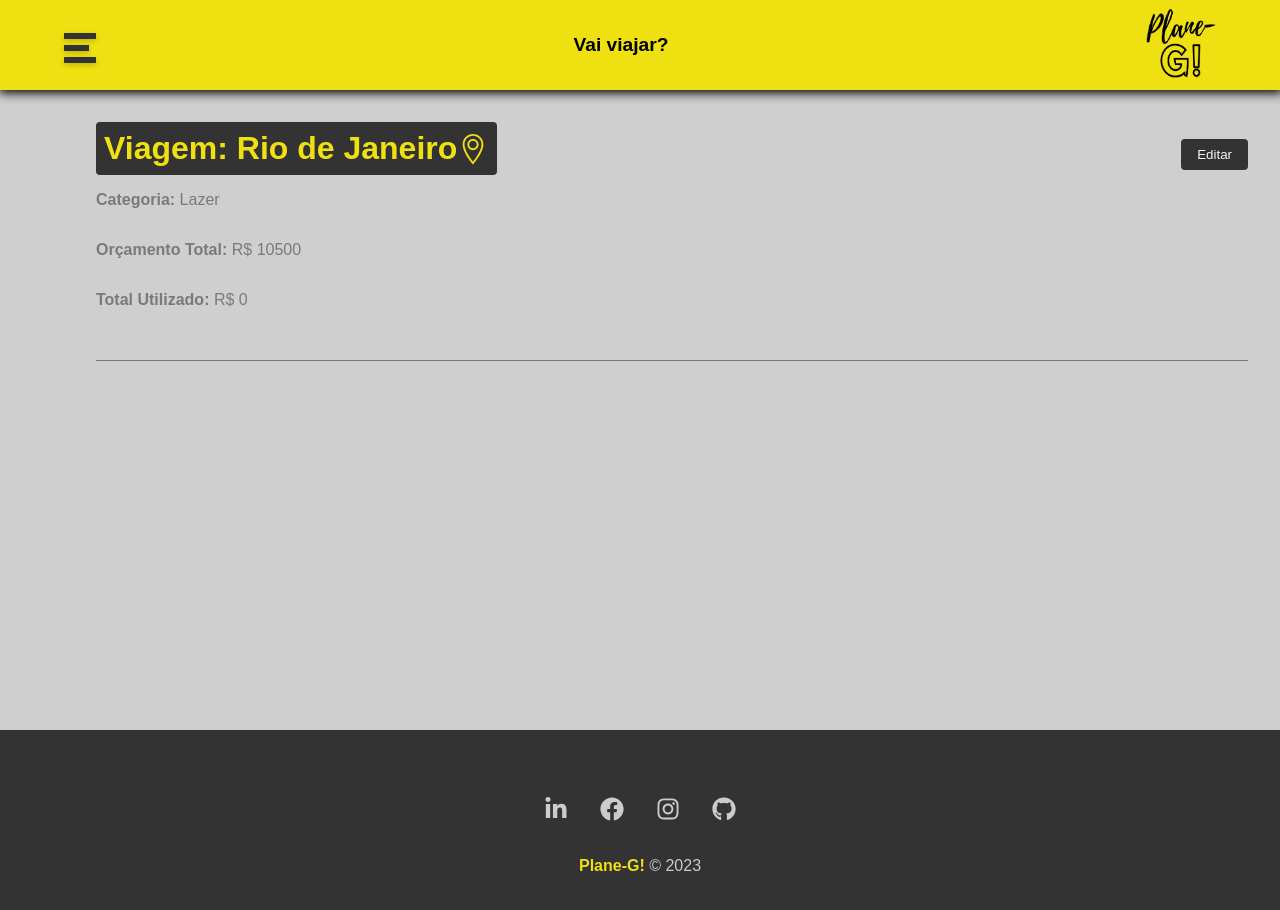
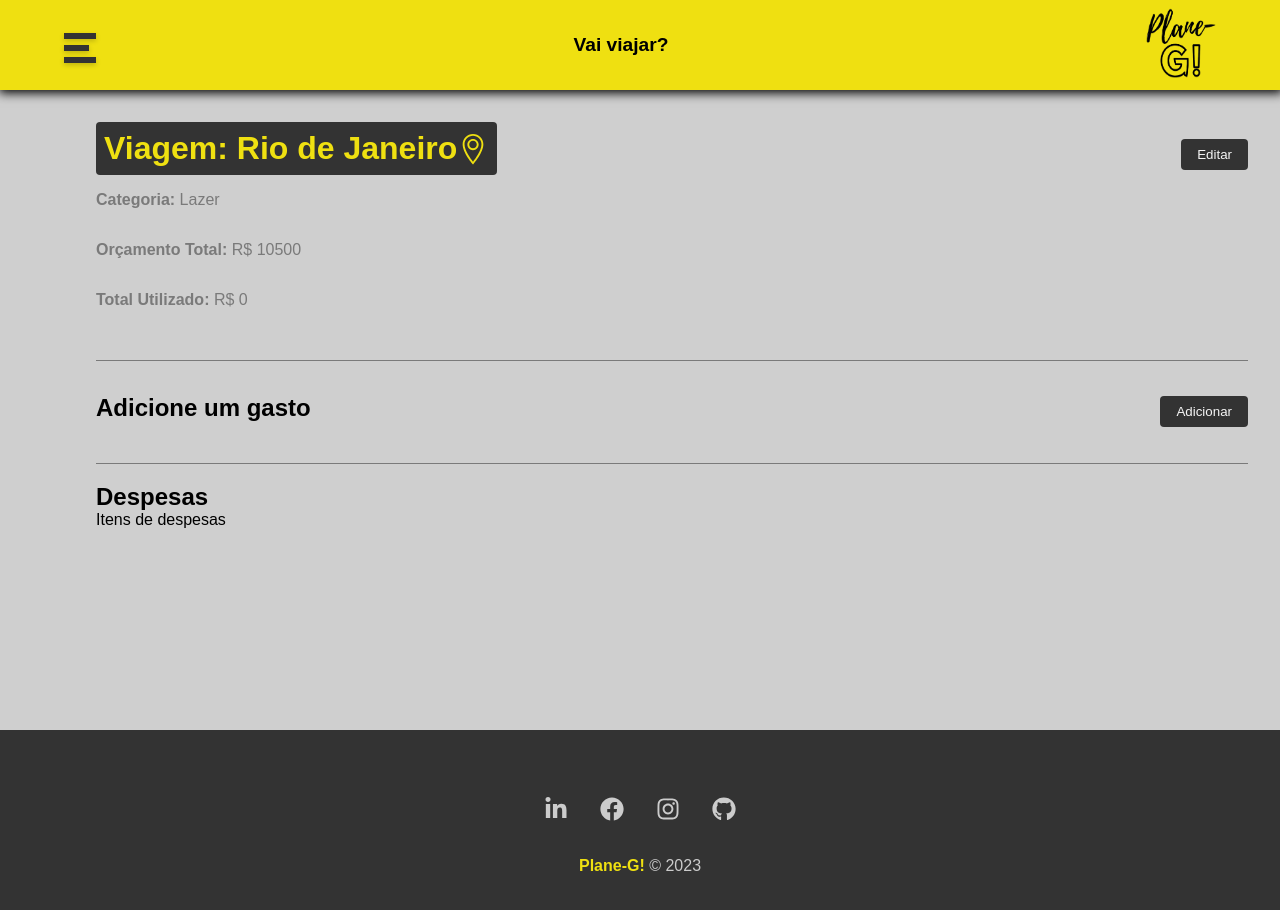
Before and after one commit to alexandreSouza31/plane-G, a React (Create React App) app: page /trip/1 in a window 1280 px wide. Shown: the top 910 px of the page. Built offline with nearby package versions, Linux system fonts and the light colour scheme; data requests are answered from the project's data file.

Commit message:
will add elements for travel expenses

```diff
--- a/src/components/pages/Trip.js
+++ b/src/components/pages/Trip.js
@@ -1,6 +1,6 @@
 import { useEffect, useState } from "react";
 import { useParams } from "react-router-dom";
-import {TfiLocationPin} from "react-icons/tfi"
+import { TfiLocationPin } from "react-icons/tfi"
 
 import Loading from "../layoult/Loading";
 import Container from "../layoult/Container";
@@ -14,6 +14,7 @@ export const Trip = () => {
     const { id } = useParams()
     const [trip, setTrip] = useState([])
     const [showTripForm, setShowTripForm] = useState(false)//mostrará ou não os dados do projeto(inicialmente não mostrará!).
+    const [showExpenseForm, setShowExpenseForm] = useState(false)//mostrará ou não os dados do projeto(inicialmente não mostrará!).
     const [message, setMessage] = useState()//altero o texto da mensagem
     const [type, setType] = useState()//altero o tipo da mensagem
 
@@ -62,16 +63,19 @@ export const Trip = () => {
     }
 
     function toggleTripForm() {//função somente para alterar o estado.
-        setShowTripForm(!showTripForm)
+        setShowTripForm(!showTripForm);
     }
 
+    function toggleExpenseForm() {
+        setShowExpenseForm(!showExpenseForm);
+    }
     return (<>
         {trip.name ? (
             <div className={styles.div_details}>
                 <Container customClass="column">
                     <div className={styles.container_details}>
                         {message && <Message type={type} msg={message} />}
-                        <h1>Viagem: {trip.name} <TfiLocationPin/></h1>
+                        <h1>Viagem: {trip.name} <TfiLocationPin /></h1>
                         <button className={styles.btn} onClick={toggleTripForm}>
                             {!showTripForm ? 'Editar' : 'Fechar'}
                         </button>
@@ -98,6 +102,21 @@ export const Trip = () => {
                             </div>
                         )}
                     </div>
+
+                    <div className={styles.container_expense}>
+
+                        <h2>Adicione um gasto</h2>
+                        <button className={styles.btn} onClick={toggleExpenseForm}>
+                            {!showExpenseForm ? 'Adicionar' : 'Fechar'}
+                        </button>
+                        <div className={styles.div_info}>
+                            {showExpenseForm && <div>formulário da despesa</div>}
+                        </div>
+                    </div>
+                    <h2>Despesas</h2>
+                    <Container customClass="start">
+                        <p>Itens de despesas</p>
+                    </Container>
                 </Container>
 
             </div>
--- a/src/components/pages/Trip.module.css
+++ b/src/components/pages/Trip.module.css
@@ -21,7 +21,7 @@
     border-radius: 4px;
 }
 
-.container_details,.container_service{
+.container_details,.container_expense{
     display: flex;
     justify-content: space-between;
     align-items:first baseline;
@@ -31,7 +31,7 @@
     padding-bottom: 1.2rem;
 }
 
-.container_service{
+.container_expense{
     width: 90vw;
 
 }
```
